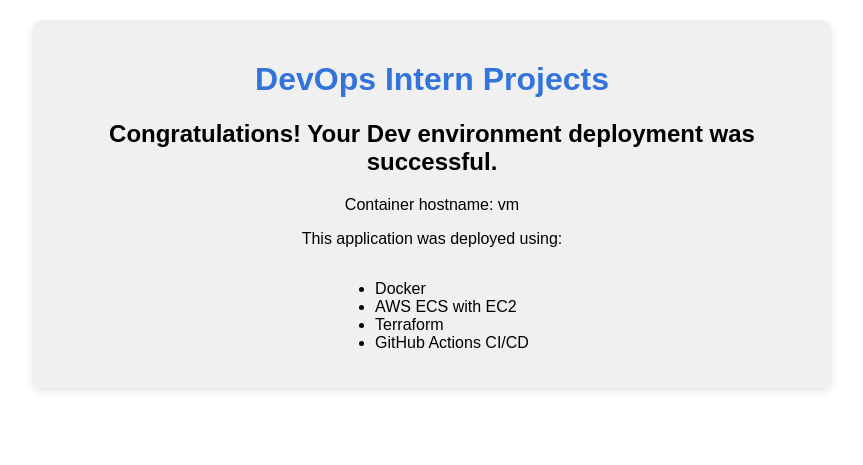
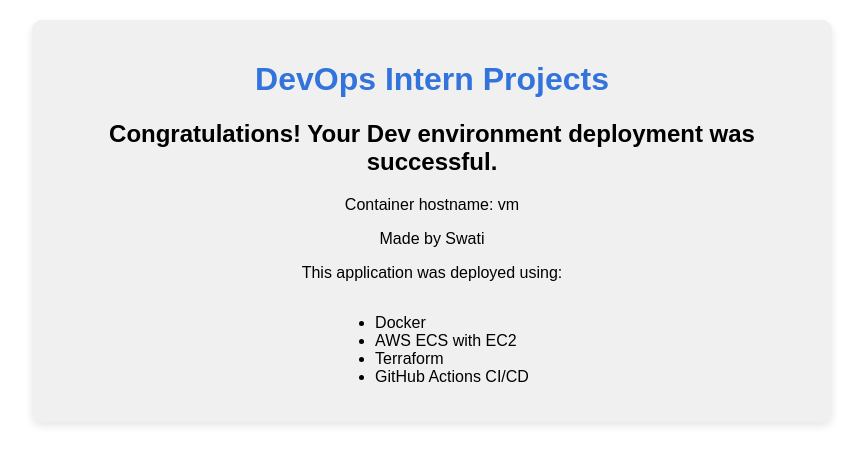
Before and after one commit to Swati59-cmd/Swati59-cmd-Containerized-Web-Application, a Flask app: page / in a window 1280 px wide. Shown: the top 465 px of the page, without its empty margins (208-1071 px from the left). Run offline with Flask 2, Linux system fonts and the light colour scheme.

Commit message:
addingone

```diff
--- a/templates/index.html
+++ b/templates/index.html
@@ -26,6 +26,7 @@
         <h1>DevOps Intern Projects</h1>
         <h2>Congratulations! Your Dev environment deployment was successful.</h2>
         <p>Container hostname: {{ hostname }}</p>
+        <p>Made by Swati</p>
         <p>This application was deployed using:</p>
         <ul style="display: inline-block; text-align: left;">
             <li>Docker</li>
```
